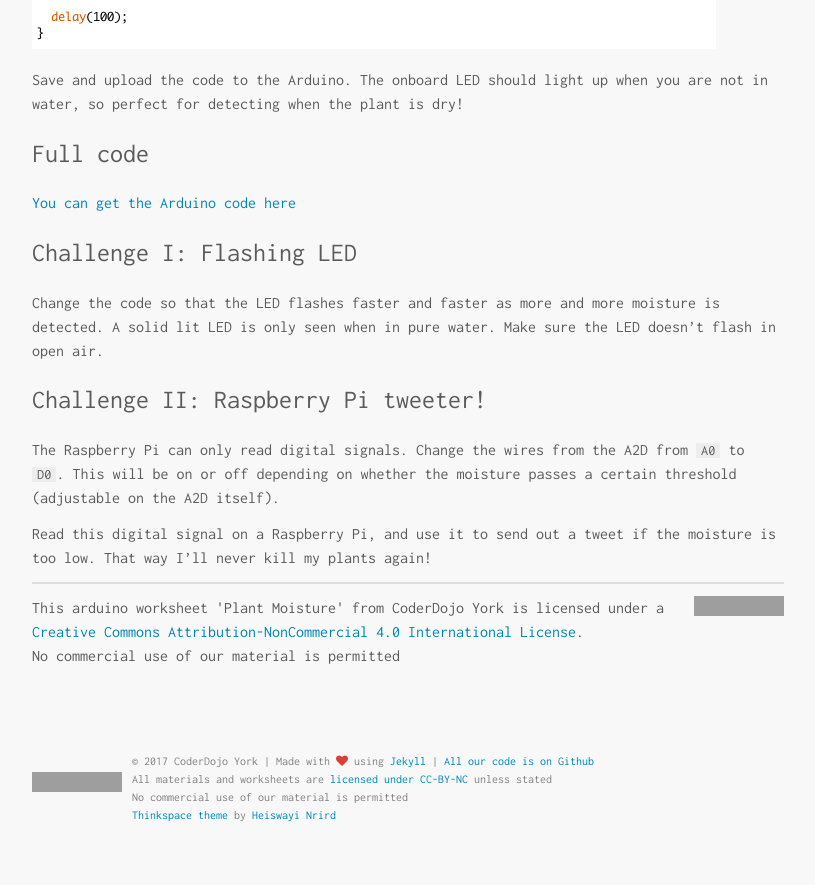
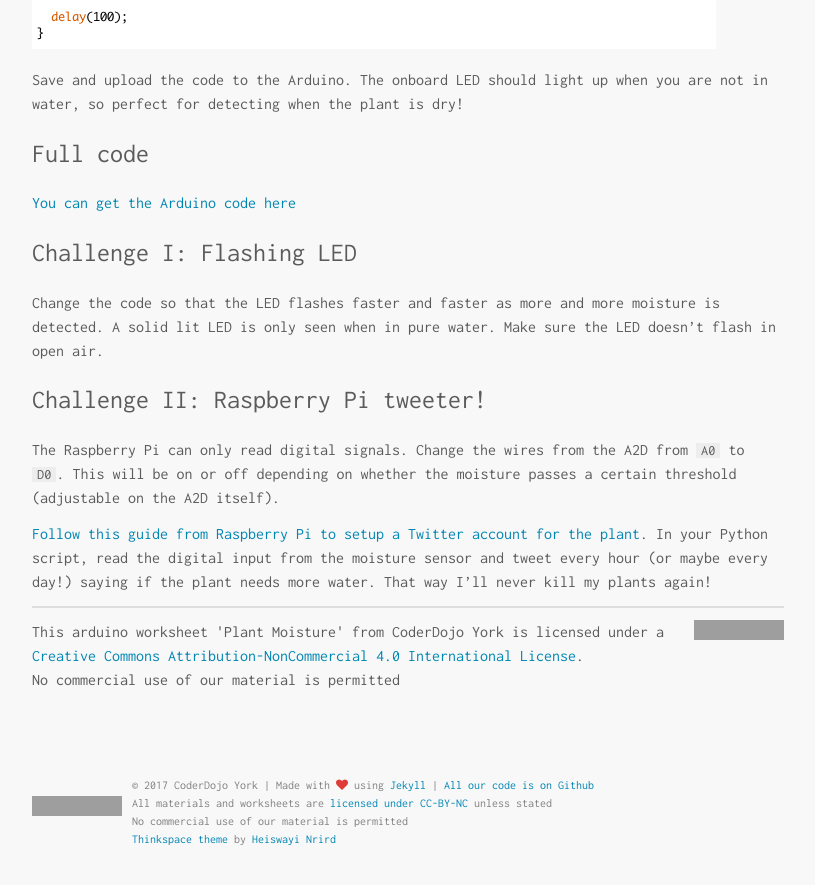
Before and after one commit to YorkDojo/yorkdojo.github.io, a Jekyll site: the page built from _worksheets/arduino/plant-moisture-tweeter.md, in a window 1280 px wide and 900 px high, scrolled down 4218 px. Shown: the top 885 px of the window, without its empty margins (232-1047 px from the left). Built offline with Jekyll 4.4.1, drawn with Linux system fonts in a browser that asks for light colours; grey boxes are pictures that could not be loaded.

Commit message:
Update plant-moisture-tweeter.md

```diff
--- a/_worksheets/arduino/plant-moisture-tweeter.md
+++ b/_worksheets/arduino/plant-moisture-tweeter.md
@@ -87,4 +87,4 @@ Change the code so that the LED flashes faster and faster as more and more moist
 
 The Raspberry Pi can only read digital signals. Change the wires from the A2D from `A0` to `D0`. This will be on or off depending on whether the moisture passes a certain threshold (adjustable on the A2D itself).
 
-Read this digital signal on a Raspberry Pi, and use it to send out a tweet if the moisture is too low. That way I'll never kill my plants again!
+[Follow this guide from Raspberry Pi to setup a Twitter account for the plant](https://www.raspberrypi.org/learning/getting-started-with-the-twitter-api/worksheet/). In your Python script, read the digital input from the moisture sensor and tweet every hour (or maybe every day!) saying if the plant needs more water. That way I'll never kill my plants again!
```
